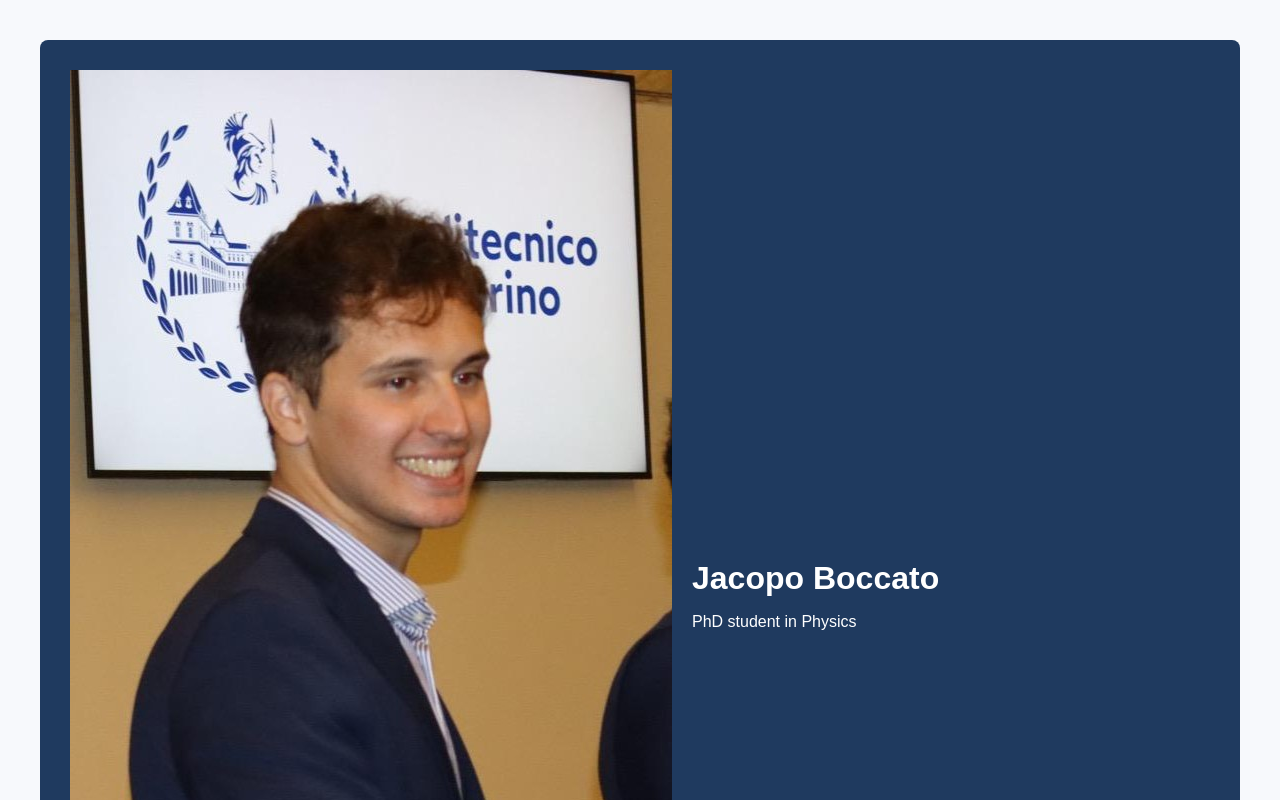
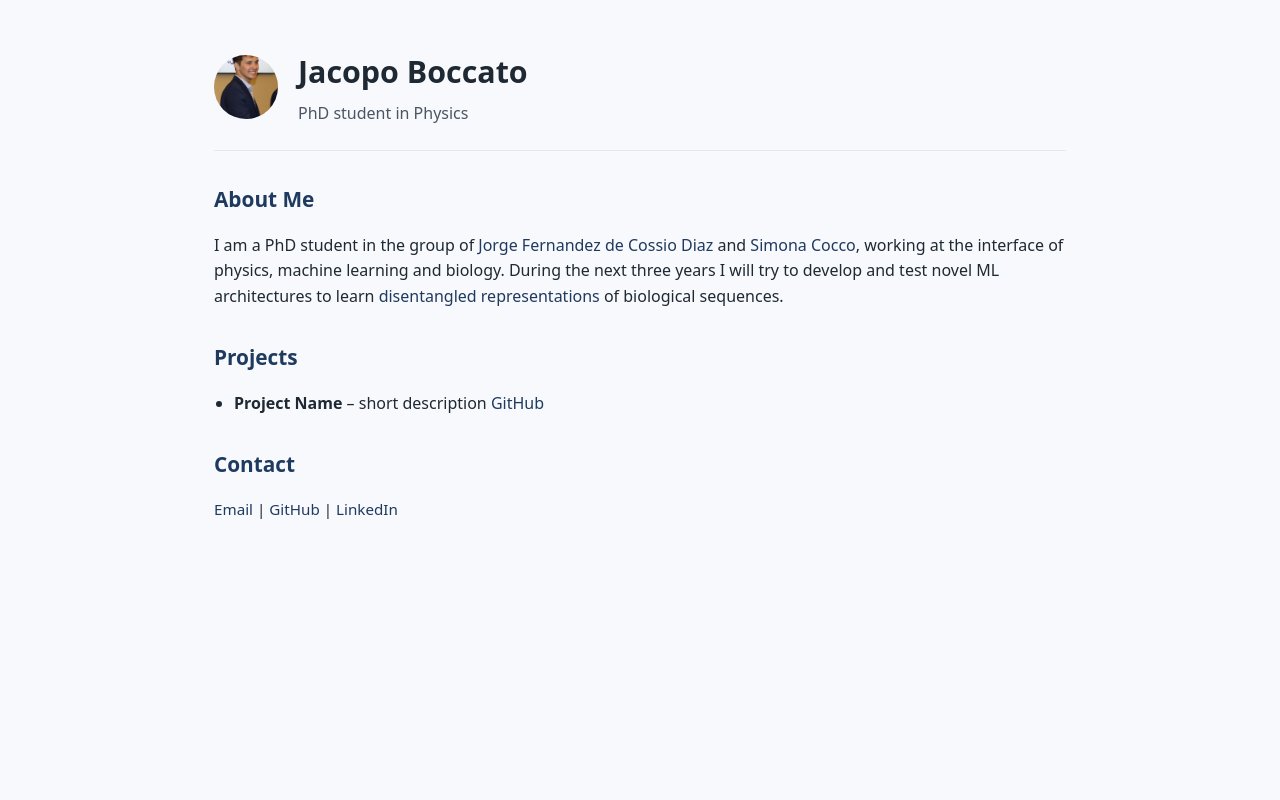
Before and after one commit to JacopoBoccato/JacopoBoccato.github.io, a plain HTML site: page index.html in a window 1280 px wide. Shown: the top 800 px of the page. Drawn offline with Linux system fonts and the light colour scheme.

Commit message:
Improve layout and header design

```diff
--- a/index.html
+++ b/index.html
@@ -2,31 +2,39 @@
 <html lang="en">
 <head>
   <meta charset="UTF-8">
-  <title>presentation</title>
+  <title>Jacopo Boccato</title>
   <link rel="stylesheet" href="style.css">
 </head>
 <body>
 
-  <header>
+  <div class="page">
+
+    <header class="site-header">
       <img src="images/work_photo.jpg" alt="Photo of Jacopo" class="profile-photo">
-  <div>
+      <div class="header-text">
         <h1>Jacopo Boccato</h1>
         <p>PhD student in Physics</p>
       </div>
     </header>
 
-
     <section>
       <h2>About Me</h2>
       <p>
-    I am a PhD student in the group of <a href="https://sites.google.com/view/jorgefdcd">Jorge Fernandez de Cossio Diaz</a> and <a href="http://www.lps.ens.fr/~cocco/">Simona Cocco</a>, working at the interface of physics,
-    machine learning and biology. During thee three years I will try to develop and test novel ML architectures to develop <a href="https://arxiv.org/abs/1305.0445">disentangled representations</a> of biological sequences.
+        I am a PhD student in the group of
+        <a href="https://sites.google.com/view/jorgefdcd">Jorge Fernandez de Cossio Diaz</a>
+        and
+        <a href="http://www.lps.ens.fr/~cocco/">Simona Cocco</a>,
+        working at the interface of physics, machine learning and biology.
+        During the next three years I will try to develop and test novel ML
+        architectures to learn
+        <a href="https://arxiv.org/abs/1305.0445">disentangled representations</a>
+        of biological sequences.
       </p>
     </section>
 
     <section>
       <h2>Projects</h2>
-    <ul>
+      <ul class="project-list">
         <li>
           <strong>Project Name</strong> – short description
           <a href="https://github.com/yourusername/project">GitHub</a>
@@ -36,12 +44,14 @@
 
     <section>
       <h2>Contact</h2>
-    <p>
+      <p class="contact-links">
         <a href="mailto:jacopo.boccato@gmail.com">Email</a> |
         <a href="https://github.com/JacopoBoccato">GitHub</a> |
         <a href="https://www.linkedin.com/in/jacopo-boccato-a45791238/">LinkedIn</a>
       </p>
     </section>
 
+  </div>
+
 </body>
 </html>
--- a/style.css
+++ b/style.css
@@ -1,25 +1,68 @@
-body {
-  font-family: Arial, sans-serif;
-  margin: 0;
-  padding: 40px;
-  background-color: #f7f9fc;   /* light background */
-  color: #222;                /* main text color */
+/* ---------- Base ---------- */
+* {
+  box-sizing: border-box;
 }
 
-header {
+body {
+  margin: 0;
+  background-color: #f7f9fc;
+  color: #1f2933;
+  font-family: system-ui, -apple-system, BlinkMacSystemFont,
+               "Segoe UI", Roboto, sans-serif;
+  line-height: 1.6;
+}
+
+/* ---------- Page container ---------- */
+.page {
+  max-width: 900px;
+  margin: 0 auto;
+  padding: 48px 24px;
+}
+
+/* ---------- Header ---------- */
+.site-header {
   display: flex;
   align-items: center;
   gap: 20px;
-  background-color: #1f3a5f;  /* dark blue header */
-  color: white;
-  padding: 30px;
-  border-radius: 8px;
+
+  padding-bottom: 24px;
+  margin-bottom: 32px;
+  border-bottom: 1px solid #e5e7eb;
 }
 
-header h1 {
-  margin: 0;
+.profile-photo {
+  width: 64px;          /* <<< controlled size */
+  height: 64px;
+  border-radius: 50%;
+  object-fit: cover;
+  flex-shrink: 0;
 }
 
+.header-text h1 {
+  margin: 0;
+  font-size: 1.9rem;
+  font-weight: 600;
+}
+
+.header-text p {
+  margin: 4px 0 0;
+  color: #4b5563;
+  font-size: 1rem;
+}
+
+/* ---------- Sections ---------- */
+section {
+  margin-bottom: 32px;
+}
+
+h2 {
+  margin-bottom: 12px;
+  font-size: 1.3rem;
+  font-weight: 600;
+  color: #1f3a5f;
+}
+
+/* ---------- Links ---------- */
 a {
   color: #1f3a5f;
   text-decoration: none;
@@ -29,6 +72,11 @@ a:hover {
   text-decoration: underline;
 }
 
-h2 {
-  color: #1f3a5f;
+/* ---------- Lists ---------- */
+.project-list {
+  padding-left: 20px;
 }
+
+.contact-links {
+  font-size: 0.95rem;
+}
```
Also changed, not shown: images/work_photo - Copia (2).jpg (deleted), images/work_photo - Copia (3).jpg (deleted), images/work_photo - Copia.jpg (deleted). Lines whose indentation alone changed are shown as unchanged.
